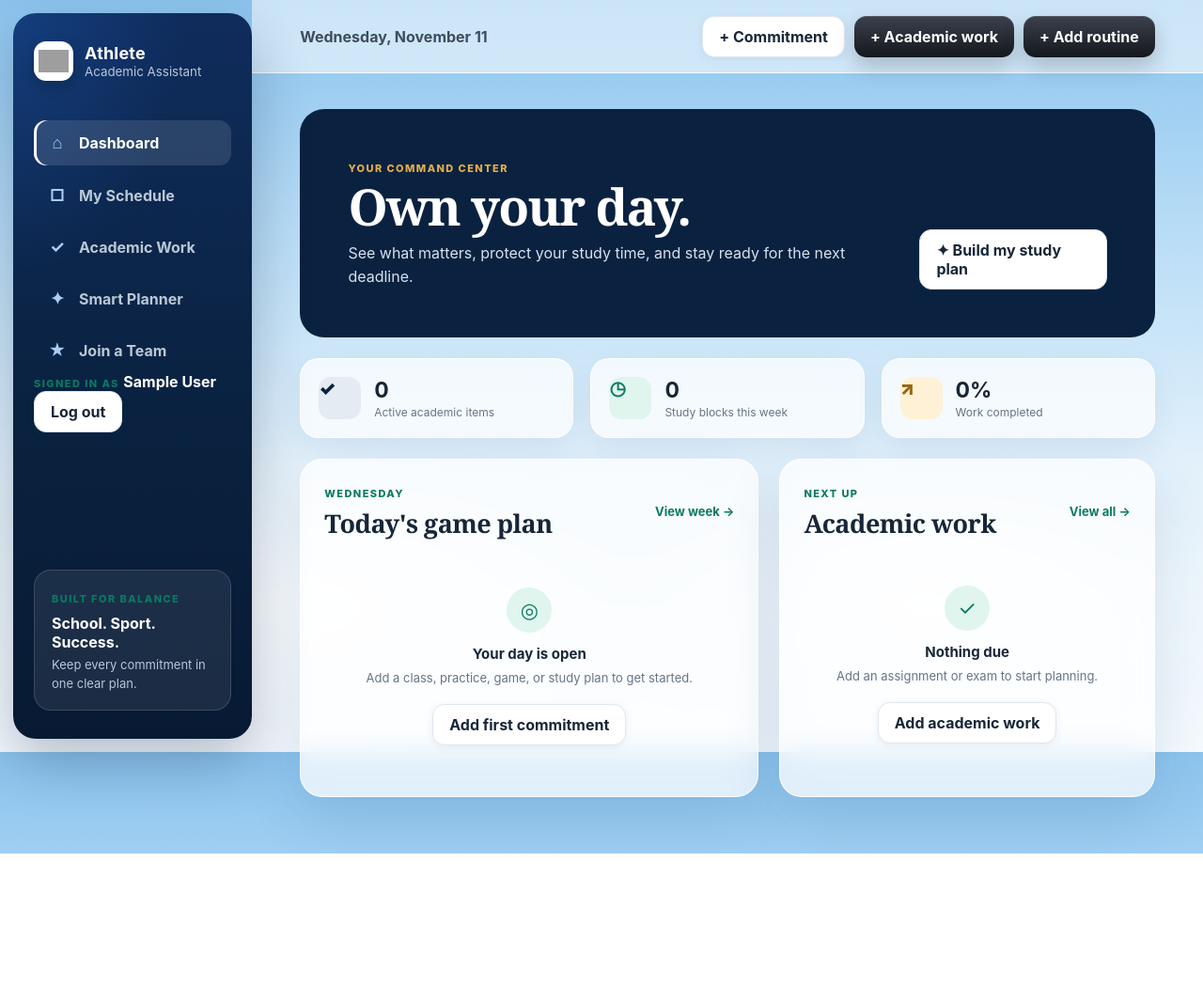
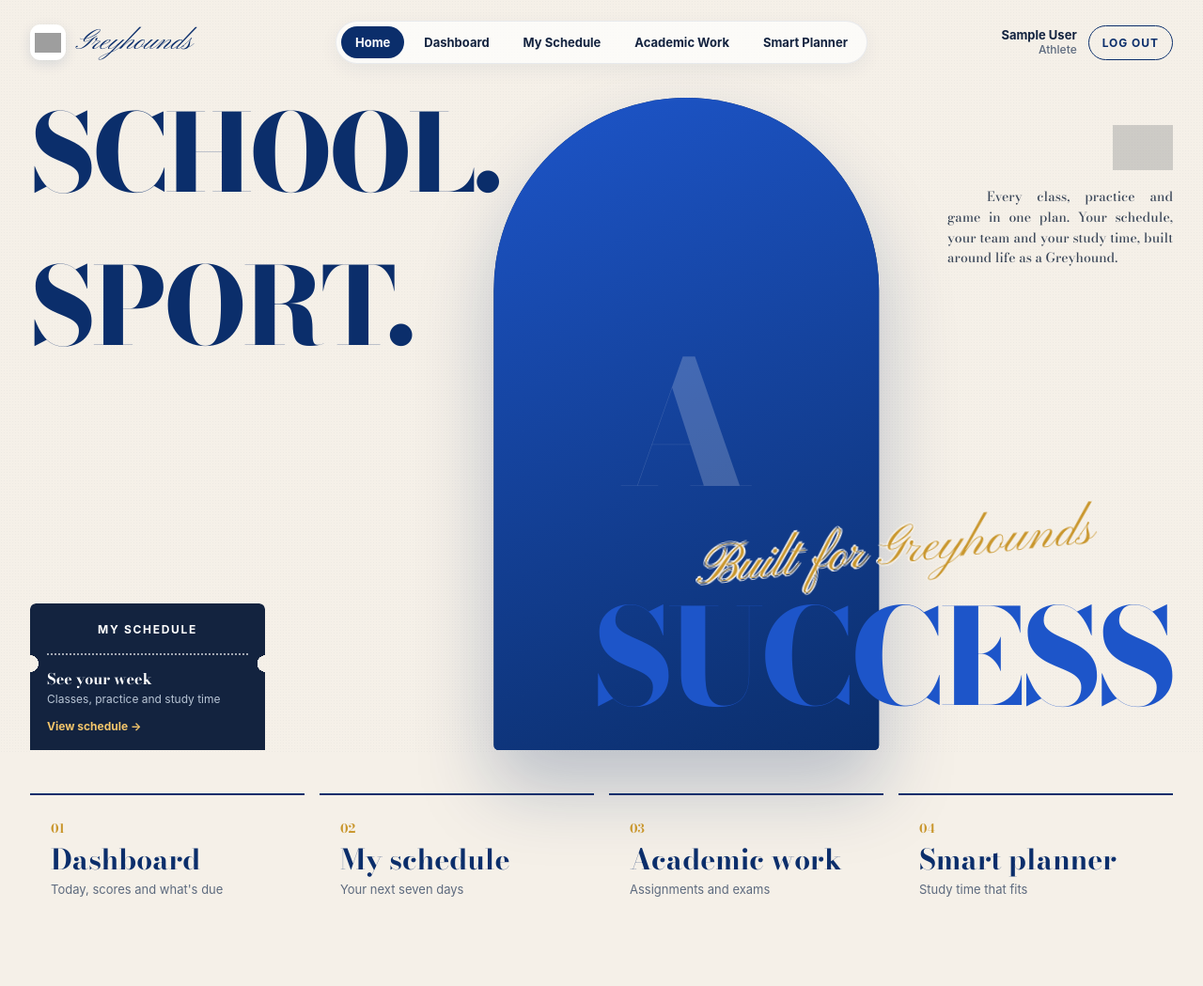
Before and after one commit to elijah5williams/SE_Scheduler, a Django app: page / in a window 1280 px wide. Shown: the whole page at 94% size. Before the commit the page ends 908 px from the top, so only its background shows below. Run offline with Django 5.2, Linux system fonts and the light colour scheme; the visitor is signed in with stand-in values (Sample User, id 1); data that the repository does not hold is empty; grey boxes are pictures that could not be loaded.

Commit message:
Add an editorial Home landing page with live athlete photos
A new full-page Home (now the page after login, at /) in the style of an
editorial magazine layout: giant serif 'School. Sport. Success.' around
an arched, slowly zooming live photo from the athletics site with its
headline, a ticket-stub card for the user's next game, a blurb and quick
facts, a scrolling ticker of the latest Greyhound scores across all
sports, and big link cards to the other pages. Coaches get their coach
pages in the top bar. The athlete dashboard moves to /dashboard/ and the
sidebar gains a Home link.

Co-Authored-By: Claude Opus 5.5 <noreply@anthropic.com>
Claude-Session: https://claude.ai/code/session_01YWMhwc6bknuwy2iKNWxvfZ

```diff
--- /dev/null
+++ b/planner/static/planner/home.css
@@ -0,0 +1,185 @@
+/* Home: editorial landing page with live athletics photos */
+:root {
+    --paper: #f5f0e8;
+    --ink: #0b2e6b;
+    --ink-2: #13233f;
+    --accent: #1d55c9;
+    --gold: #c9962c;
+    --muted: #5d6a7e;
+    --serif: "Bodoni Moda", "Didot", "Bodoni 72", Georgia, serif;
+    --sans: Inter, ui-sans-serif, system-ui, -apple-system, "Segoe UI", Roboto, Helvetica, Arial, sans-serif;
+}
+* { box-sizing: border-box; }
+html, body { margin: 0; }
+body {
+    background: var(--paper);
+    color: var(--ink-2);
+    font-family: var(--sans);
+    -webkit-font-smoothing: antialiased;
+    overflow-x: hidden;
+}
+/* subtle paper grain */
+body::before {
+    content: ""; position: fixed; inset: 0; pointer-events: none; z-index: 0; opacity: .5;
+    background-image: radial-gradient(rgba(11, 46, 107, .05) 1px, transparent 1px);
+    background-size: 3px 3px;
+}
+a { color: inherit; }
+.sr-only { position: absolute; width: 1px; height: 1px; overflow: hidden; clip: rect(0 0 0 0); white-space: nowrap; }
+
+/* Top bar */
+.nav {
+    position: relative; z-index: 10;
+    display: grid; grid-template-columns: 1fr auto 1fr; align-items: center; gap: 20px;
+    max-width: 1360px; margin: 0 auto; padding: 22px 32px;
+}
+.nav-brand { display: inline-flex; align-items: center; gap: 10px; text-decoration: none; justify-self: start; }
+.nav-logo { position: relative; width: 38px; height: 38px; border-radius: 11px; background: #fff; display: grid; place-items: center; overflow: hidden; font: 800 18px var(--serif); color: var(--ink); box-shadow: 0 4px 14px rgba(11, 46, 107, .12); }
+.nav-logo img { position: absolute; inset: 5px; width: calc(100% - 10px); height: calc(100% - 10px); object-fit: contain; background: #fff; }
+.nav-word { font: italic 400 30px "Pinyon Script", cursive; color: var(--ink); line-height: 1; }
+.nav-links { display: flex; gap: 6px; padding: 5px; border-radius: 999px; background: rgba(255, 255, 255, .7); border: 1px solid rgba(11, 46, 107, .08); box-shadow: 0 6px 20px rgba(11, 46, 107, .06); }
+.nav-links a { padding: 9px 15px; border-radius: 999px; text-decoration: none; font-size: 13px; font-weight: 650; color: var(--ink-2); white-space: nowrap; transition: background .15s, color .15s; }
+.nav-links a:hover { background: rgba(11, 46, 107, .07); }
+.nav-links a.on { background: var(--ink); color: #fff; }
+.nav-user { justify-self: end; display: flex; align-items: center; gap: 12px; }
+.nav-name { text-align: right; font-size: 13px; font-weight: 700; line-height: 1.2; }
+.nav-name small { display: block; color: var(--muted); font-weight: 500; font-size: 12px; }
+.nav-user button { font: inherit; font-size: 12px; font-weight: 700; letter-spacing: .08em; text-transform: uppercase; padding: 10px 14px; border-radius: 999px; border: 1px solid var(--ink); background: transparent; color: var(--ink); cursor: pointer; }
+.nav-user button:hover { background: var(--ink); color: #fff; }
+
+/* Hero stage */
+.stage {
+    position: relative; z-index: 1;
+    max-width: 1360px; margin: 0 auto;
+    height: clamp(620px, calc(100vh - 92px), 860px);
+    padding: 0 32px;
+}
+.word {
+    position: absolute; z-index: 1;
+    font-family: var(--serif); font-weight: 800; text-transform: uppercase;
+    font-size: clamp(72px, 8.9vw, 158px); line-height: .8; letter-spacing: -.035em;
+    color: var(--ink);
+    animation: rise .9s cubic-bezier(.2, .7, .2, 1) both;
+}
+.w1 { left: 32px; top: 4%; }
+.w2 { left: 32px; top: 27%; animation-delay: .12s; }
+.w3 { right: 32px; bottom: 6%; z-index: 4; color: var(--accent); font-size: clamp(84px, 11vw, 196px); animation-delay: .24s; }
+.script {
+    position: absolute; z-index: 5; right: 9%; bottom: 25%;
+    font: 400 clamp(36px, 4.4vw, 76px) "Pinyon Script", cursive; color: var(--gold);
+    transform: rotate(-6deg);
+    text-shadow: 0 2px 0 var(--paper), 0 -2px 0 var(--paper), 2px 0 0 var(--paper), -2px 0 0 var(--paper);
+    animation: fade 1.2s .5s both;
+}
+@keyframes rise { from { opacity: 0; transform: translateY(40px); } to { opacity: 1; transform: none; } }
+@keyframes fade { from { opacity: 0; } to { opacity: 1; } }
+
+/* Live photo in an arched frame */
+.photo-frame {
+    position: absolute; z-index: 3; margin: 0;
+    left: 50%; top: 2%; bottom: 0;
+    width: clamp(320px, 32vw, 500px);
+    transform: translateX(-28%);
+    border-radius: 999px 999px 26px 26px;
+    overflow: hidden;
+    background: #0b2e6b;
+    box-shadow: 0 40px 80px rgba(11, 46, 107, .25);
+    animation: fade 1s .1s both;
+}
+.ph { position: absolute; inset: 0; width: 100%; height: 100%; object-fit: cover; object-position: center 30%; opacity: 0; transform: scale(1.12); transition: opacity 1.4s ease; }
+.ph.on { opacity: 1; animation: kenburns 9s ease-out both; }
+@keyframes kenburns { from { transform: scale(1.14) translateY(1%); } to { transform: scale(1) translateY(0); } }
+.ph-fallback { position: absolute; inset: 0; display: grid; place-items: center; background: linear-gradient(160deg, #1d55c9, #0b2e6b); }
+.ph-fallback span { font: 800 180px var(--serif); color: rgba(255, 255, 255, .2); }
+.photo-frame figcaption {
+    position: absolute; left: 0; right: 0; bottom: 0; z-index: 2;
+    padding: 60px 22px 18px;
+    background: linear-gradient(180deg, transparent, rgba(6, 18, 40, .85));
+    color: #fff;
+}
+.cap { display: none; color: #fff; text-decoration: none; font-size: 14px; font-weight: 600; line-height: 1.35; }
+.cap.on { display: block; animation: fade .6s both; }
+.cap:hover { text-decoration: underline; }
+.dots { display: flex; gap: 6px; margin-top: 10px; }
+.dots button { width: 18px; height: 3px; padding: 0; border: 0; border-radius: 2px; background: rgba(255, 255, 255, .4); cursor: pointer; transition: width .3s, background .3s; }
+.dots button.on { width: 30px; background: #fff; }
+
+/* Right column: blurb + facts */
+.blurb { position: absolute; z-index: 2; right: 32px; top: 5%; width: 240px; text-align: justify; }
+.blurb-mark { display: block; width: 64px; height: 64px; margin: 0 0 10px auto; object-fit: contain; filter: grayscale(1); opacity: .45; }
+.blurb p { margin: 0; font: 500 14px/1.55 var(--serif); color: #3a4658; text-indent: 3em; }
+.facts { position: absolute; z-index: 2; right: 32px; top: 40%; width: 240px; margin: 0; display: grid; gap: 14px; }
+.facts div { display: flex; justify-content: space-between; gap: 16px; align-items: baseline; }
+.facts dt { font-size: 12px; font-weight: 700; letter-spacing: .1em; text-transform: uppercase; color: var(--ink-2); }
+.facts dd { margin: 0; text-align: right; font-size: 13px; font-weight: 600; line-height: 1.35; }
+
+/* Ticket stub */
+.ticket {
+    position: absolute; z-index: 6; left: 32px; bottom: 0;
+    width: 250px; padding: 20px 18px 18px;
+    background: var(--ink-2); color: #fff; text-decoration: none;
+    border-radius: 6px 6px 0 0;
+    -webkit-mask: radial-gradient(9px at 0 64px, transparent 98%, #000) left / 51% 100% no-repeat, radial-gradient(9px at 100% 64px, transparent 98%, #000) right / 51% 100% no-repeat;
+            mask: radial-gradient(9px at 0 64px, transparent 98%, #000) left / 51% 100% no-repeat, radial-gradient(9px at 100% 64px, transparent 98%, #000) right / 51% 100% no-repeat;
+    box-shadow: 0 20px 40px rgba(19, 35, 63, .3);
+    transition: transform .2s;
+    animation: rise .9s .35s both;
+}
+.ticket:hover { transform: translateY(-4px); }
+.ticket-top { display: block; padding-bottom: 18px; border-bottom: 2px dotted rgba(255, 255, 255, .6); text-align: center; font-size: 12px; font-weight: 700; letter-spacing: .14em; text-transform: uppercase; }
+.ticket-frame { display: flex; align-items: center; gap: 12px; margin-top: 16px; }
+.ticket-logo {
+    position: relative; flex: none; width: 74px; height: 74px; display: grid; place-items: center; overflow: hidden;
+    background: #fff; color: var(--ink); font: 800 28px var(--serif);
+    border: 5px double #c9a24a; outline: 2px solid #7a5a1d;
+}
+.ticket-logo img { position: absolute; inset: 7px; width: calc(100% - 14px); height: calc(100% - 14px); object-fit: contain; background: #fff; }
+.ticket-text strong { display: block; font: 700 16px/1.2 var(--serif); }
+.ticket-text small { display: block; margin-top: 4px; color: #b9c6d6; font-size: 12px; }
+.ticket-go { display: block; margin-top: 14px; font-size: 12px; font-weight: 700; color: #f3c56b; }
+
+/* Score ticker */
+.ticker { position: relative; z-index: 2; display: flex; align-items: stretch; background: var(--ink); color: #fff; overflow: hidden; }
+.ticker-label { flex: none; display: grid; place-items: center; padding: 0 20px; background: var(--accent); font-size: 12px; font-weight: 800; letter-spacing: .14em; text-transform: uppercase; }
+.ticker-track { overflow: hidden; flex: 1; -webkit-mask: linear-gradient(90deg, transparent, #000 4%, #000 96%, transparent); mask: linear-gradient(90deg, transparent, #000 4%, #000 96%, transparent); }
+.ticker-move { display: flex; width: max-content; animation: marquee 60s linear infinite; }
+.ticker:hover .ticker-move { animation-play-state: paused; }
+.tick { padding: 15px 26px; font-size: 14px; white-space: nowrap; border-right: 1px solid rgba(255, 255, 255, .12); }
+.tick b { margin-right: 8px; padding: 2px 7px; border-radius: 5px; background: rgba(255, 255, 255, .14); font-variant-numeric: tabular-nums; }
+.tick b.o-W { background: #0b7a62; }
+.tick b.o-L { background: #b83a3a; }
+@keyframes marquee { from { transform: translateX(0); } to { transform: translateX(-50%); } }
+
+/* Link cards */
+.cards { position: relative; z-index: 1; max-width: 1360px; margin: 0 auto; padding: 46px 32px 70px; display: grid; grid-template-columns: repeat(4, minmax(0, 1fr)); gap: 16px; }
+.card { display: block; padding: 24px 22px; border-top: 2px solid var(--ink); text-decoration: none; transition: background .2s, transform .2s; border-radius: 0 0 16px 16px; }
+.card:hover { background: rgba(255, 255, 255, .65); transform: translateY(-3px); }
+.card span { font: 700 13px var(--serif); color: var(--gold); }
+.card strong { display: block; margin: 8px 0 4px; font: 700 30px/1.05 var(--serif); color: var(--ink); }
+.card small { color: var(--muted); font-size: 13px; }
+
+@media (prefers-reduced-motion: reduce) {
+    .word, .ticket, .photo-frame, .script { animation: none; }
+    .ph.on { animation: none; transform: none; }
+    .ticker-move { animation: none; }
+}
+
+/* Tablet / phone: stack the editorial layout */
+@media (max-width: 980px) {
+    .nav { grid-template-columns: 1fr auto; padding: 16px; }
+    .nav-links { grid-column: 1 / -1; grid-row: 2; overflow-x: auto; justify-content: flex-start; scrollbar-width: none; }
+    .nav-name { display: none; }
+    .stage { height: auto; padding: 8px 16px 0; display: flex; flex-direction: column; }
+    .word { position: relative; left: auto; right: auto; top: auto; bottom: auto; font-size: clamp(56px, 17vw, 120px); }
+    .w1 { order: 1; }
+    .w2 { order: 2; margin-bottom: 14px; }
+    .photo-frame { order: 3; position: relative; left: auto; top: auto; transform: none; width: 100%; height: min(78vh, 560px); border-radius: 220px 220px 22px 22px; }
+    .w3 { order: 4; align-self: flex-end; margin-top: 14px; }
+    .script { order: 5; position: relative; right: auto; bottom: auto; align-self: flex-end; margin: -8px 6px 0 0; }
+    .blurb { order: 6; position: relative; right: auto; top: auto; width: auto; margin-top: 24px; }
+    .blurb-mark { display: none; }
+    .facts { order: 7; position: relative; right: auto; top: auto; width: auto; margin: 18px 0 0; }
+    .ticket { order: 8; position: relative; left: auto; bottom: auto; width: 100%; margin-top: 24px; }
+    .cards { grid-template-columns: repeat(2, minmax(0, 1fr)); padding: 30px 16px 50px; }
+    .card strong { font-size: 24px; }
+}
--- a/planner/templates/planner/base.html
+++ b/planner/templates/planner/base.html
@@ -25,6 +25,7 @@
             </a>
             <nav class="main-nav" aria-label="Main navigation">
                 {% if user.profile.role == 'coach' %}
+                <a href="{% url 'planner:home' %}"><span class="nav-icon">◎</span> Home</a>
                 <a href="{% url 'planner:coach_dashboard' %}" class="{% if request.resolver_match.url_name == 'coach_dashboard' %}active{% endif %}">
                     <span class="nav-icon">⌂</span> Coach Dashboard
                 </a>
@@ -41,6 +42,7 @@
                     <span class="nav-icon">✦</span> New Team
                 </a>
                 {% else %}
+                <a href="{% url 'planner:home' %}"><span class="nav-icon">◎</span> Home</a>
                 <a href="{% url 'planner:dashboard' %}" class="{% if request.resolver_match.url_name == 'dashboard' %}active{% endif %}">
                     <span class="nav-icon">⌂</span> Dashboard
                 </a>
--- /dev/null
+++ b/planner/templates/planner/home.html
@@ -0,0 +1,145 @@
+{% load static %}<!DOCTYPE html>
+<html lang="en">
+<head>
+  <meta charset="utf-8">
+  <meta name="viewport" content="width=device-width, initial-scale=1">
+  <title>Home · Athlete Academic Assistant</title>
+  <link rel="icon" href="https://assumptiongreyhounds.com/images/logos/site/site.png">
+  <link rel="preconnect" href="https://fonts.googleapis.com">
+  <link rel="preconnect" href="https://fonts.gstatic.com" crossorigin>
+  <link href="https://fonts.googleapis.com/css2?family=Bodoni+Moda:opsz,wght@6..96,500;6..96,700;6..96,800&family=Pinyon+Script&display=swap" rel="stylesheet">
+  <link rel="stylesheet" href="{% static 'planner/home.css' %}?v=2026-11-07c">
+</head>
+<body>
+  {% with profile=user.profile %}
+  <header class="nav">
+    <a class="nav-brand" href="{% url 'planner:home' %}" aria-label="Home">
+      <span class="nav-logo"><img src="https://assumptiongreyhounds.com/images/logos/site/site.png" alt="" onerror="this.remove()">A</span>
+      <span class="nav-word">Greyhounds</span>
+    </a>
+    <nav class="nav-links" aria-label="Main">
+      <a class="on" href="{% url 'planner:home' %}">Home</a>
+      {% if is_coach %}
+        <a href="{% url 'planner:coach_dashboard' %}">Dashboard</a>
+        <a href="{% url 'planner:coach_schedule' %}">Team Schedule</a>
+        <a href="{% url 'planner:coach_roster' %}">Roster</a>
+        <a href="{% url 'planner:coach_staff' %}">Coaching Staff</a>
+      {% else %}
+        <a href="{% url 'planner:dashboard' %}">Dashboard</a>
+        <a href="{% url 'planner:schedule' %}">My Schedule</a>
+        <a href="{% url 'planner:tasks' %}">Academic Work</a>
+        <a href="{% url 'planner:study_planner' %}">Smart Planner</a>
+      {% endif %}
+    </nav>
+    <div class="nav-user">
+      <span class="nav-name">{{ user.get_full_name|default:user.username }}<small>{{ profile.display_title }}</small></span>
+      <form method="post" action="{% url 'logout' %}">{% csrf_token %}<button type="submit">Log out</button></form>
+    </div>
+  </header>
+
+  <main class="stage">
+    <h1 class="sr-only">School. Sport. Success.</h1>
+
+    <!-- Big editorial headline, layered around the live photo -->
+    <div class="word w1" aria-hidden="true">School.</div>
+    <div class="word w2" aria-hidden="true">Sport.</div>
+    <div class="word w3" aria-hidden="true">Success</div>
+    <div class="script" aria-hidden="true">Built for Greyhounds</div>
+
+    <figure class="photo-frame">
+      {% if photos %}
+        {% for photo in photos %}
+          <img class="ph{% if forloop.first %} on{% endif %}" src="{{ photo.image_url }}" alt="{{ photo.title }}" {% if not forloop.first %}loading="lazy"{% endif %} onerror="this.remove()">
+        {% endfor %}
+        <figcaption>
+          {% for photo in photos %}<a class="cap{% if forloop.first %} on{% endif %}" href="{{ photo.link }}" target="_blank" rel="noopener">{{ photo.title }}</a>{% endfor %}
+          <span class="dots">{% for photo in photos %}<button type="button" {% if forloop.first %}class="on" {% endif %}aria-label="Photo {{ forloop.counter }}"></button>{% endfor %}</span>
+        </figcaption>
+      {% else %}
+        <div class="ph-fallback"><span>A</span></div>
+      {% endif %}
+    </figure>
+
+    <aside class="blurb">
+      <img class="blurb-mark" src="https://assumptiongreyhounds.com/images/logos/site/site.png" alt="" onerror="this.remove()">
+      <p>Every class, practice and game in one plan. Your schedule, your team and your study time, built around life as a Greyhound.</p>
+    </aside>
+
+    <dl class="facts">
+      {% if next_game %}
+        <div><dt>Next {{ next_hub.event_word }}</dt><dd>{{ next_game.date|date:"D, M j" }}<br>{% if next_game.time_tba %}Time TBA{% else %}{{ next_game.start_time|time:"g:i A" }}{% endif %}</dd></div>
+      {% endif %}
+      {% if next_hub and next_hub.record %}
+        <div><dt>{{ next_hub.sport }}</dt><dd>{{ next_hub.record.0.1 }} overall{% if next_hub.record|length > 4 %}<br>Streak {{ next_hub.record.4.1 }}{% endif %}</dd></div>
+      {% endif %}
+    </dl>
+
+    <a class="ticket" href="{% if is_coach %}{% url 'planner:coach_schedule' %}{% else %}{% url 'planner:schedule' %}{% endif %}">
+      <span class="ticket-top">{% if next_game %}Next {{ next_hub.event_word }}{% else %}My schedule{% endif %}</span>
+      <span class="ticket-frame">
+        {% if next_game %}
+          <span class="ticket-logo">{% if next_game.opponent_logo %}<img src="{{ next_game.opponent_logo }}" alt="" onerror="this.remove()">{% endif %}<b>{{ next_game.opponent|slice:":1" }}</b></span>
+          <span class="ticket-text">
+            <strong>{{ next_game.matchup_word }} {{ next_game.opponent }}</strong>
+            <small>{{ next_hub.sport }} · {{ next_game.date|date:"M j" }}{% if not next_game.time_tba %} · {{ next_game.start_time|time:"g:i A" }}{% endif %}</small>
+          </span>
+        {% else %}
+          <span class="ticket-text"><strong>See your week</strong><small>Classes, practice and study time</small></span>
+        {% endif %}
+      </span>
+      <span class="ticket-go">View schedule &rarr;</span>
+    </a>
+  </main>
+
+  {% if ticker %}
+  <section class="ticker" aria-label="Latest Greyhound results">
+    <div class="ticker-label">Live scores</div>
+    <div class="ticker-track">
+      <div class="ticker-move">
+        {% for pass in "ab" %}
+          {% for g in ticker %}
+            <span class="tick"{% if pass == "b" %} aria-hidden="true"{% endif %}>
+              {% if g.outcome %}<b class="o-{{ g.outcome }}">{{ g.outcome }} {{ g.score }}</b>{% else %}<b>{{ g.result }}</b>{% endif %}
+              {{ g.team.name|cut:"Assumption " }} {{ g.matchup_word }} {{ g.opponent }}
+            </span>
+          {% endfor %}
+        {% endfor %}
+      </div>
+    </div>
+  </section>
+  {% endif %}
+
+  <section class="cards" aria-label="Go to">
+    {% if is_coach %}
+      <a class="card" href="{% url 'planner:coach_dashboard' %}"><span>01</span><strong>Dashboard</strong><small>Your team at a glance</small></a>
+      <a class="card" href="{% url 'planner:coach_schedule' %}"><span>02</span><strong>Team schedule</strong><small>Games, scores and practices</small></a>
+      <a class="card" href="{% url 'planner:coach_roster' %}"><span>03</span><strong>Roster</strong><small>Every athlete on your team</small></a>
+      <a class="card" href="{% url 'planner:coach_staff' %}"><span>04</span><strong>Coaching staff</strong><small>Coaches and their roles</small></a>
+    {% else %}
+      <a class="card" href="{% url 'planner:dashboard' %}"><span>01</span><strong>Dashboard</strong><small>Today, scores and what's due</small></a>
+      <a class="card" href="{% url 'planner:schedule' %}"><span>02</span><strong>My schedule</strong><small>Your next seven days</small></a>
+      <a class="card" href="{% url 'planner:tasks' %}"><span>03</span><strong>Academic work</strong><small>Assignments and exams</small></a>
+      <a class="card" href="{% url 'planner:study_planner' %}"><span>04</span><strong>Smart planner</strong><small>Study time that fits</small></a>
+    {% endif %}
+  </section>
+  {% endwith %}
+
+  <script>
+    (function () {
+      var photos = document.querySelectorAll(".ph"), caps = document.querySelectorAll(".cap"), dots = document.querySelectorAll(".dots button");
+      if (photos.length < 2) return;
+      var i = 0, timer;
+      function show(n) {
+        [photos, caps, dots].forEach(function (list) { if (list[i]) list[i].classList.remove("on"); if (list[n]) list[n].classList.add("on"); });
+        i = n;
+      }
+      function start() {
+        if (window.matchMedia("(prefers-reduced-motion: reduce)").matches) return;
+        timer = setInterval(function () { show((i + 1) % photos.length); }, 6500);
+      }
+      dots.forEach(function (d, n) { d.addEventListener("click", function () { clearInterval(timer); show(n); start(); }); });
+      start();
+    })();
+  </script>
+</body>
+</html>
--- a/planner/urls.py
+++ b/planner/urls.py
@@ -6,7 +6,8 @@ from . import views
 app_name = "planner"
 
 urlpatterns = [
-    path("", views.dashboard, name="dashboard"),
+    path("", views.home, name="home"),
+    path("dashboard/", views.dashboard, name="dashboard"),
     path("schedule/", views.schedule, name="schedule"),
     path("events/add/", views.event_create, name="event_create"),
     path("events/<int:pk>/edit/", views.event_update, name="event_update"),
--- a/planner/views.py
+++ b/planner/views.py
@@ -29,6 +29,39 @@ from .models import (
 )
 from .schedule_sync import ScheduleError, game_hub, sync_if_stale, sync_team
 from .services import events_on, generate_study_plan, planner_insights
+
+
+@login_required
+def home(request):
+    """Full-page landing: live athletics photos, the user's next game and the latest Greyhound scores."""
+    from .photos import login_photos
+
+    profile = request.user.profile
+    is_coach = profile.role == Profile.COACH
+    teams = list(Team.coached_by(request.user) if is_coach else request.user.teams.all())
+    linked = [team for team in teams if team.schedule_url]
+    sync_if_stale(linked)
+    hubs = [game_hub(team) for team in linked]
+    upcoming = sorted((h for h in hubs if h["next_game"]), key=lambda h: h["next_game"].kickoff)
+    next_hub = upcoming[0] if upcoming else (hubs[0] if hubs else None)
+
+    since = timezone.localdate() - timedelta(days=21)
+    ticker = list(
+        Assignment.objects.exclude(external_id="").exclude(result="")
+        .filter(date__gte=since).select_related("team").order_by("-date", "-start_time")[:24]
+    )
+    ticker = [g for g in ticker if not g.is_cancelled]
+    return render(
+        request,
+        "planner/home.html",
+        {
+            "photos": login_photos(),
+            "is_coach": is_coach,
+            "next_hub": next_hub,
+            "next_game": next_hub["next_game"] if next_hub else None,
+            "ticker": ticker,
+        },
+    )
 
 
 @login_required
```
Also changed, not shown: planner/test_schedule_sync.py (+21 -0 lines).
